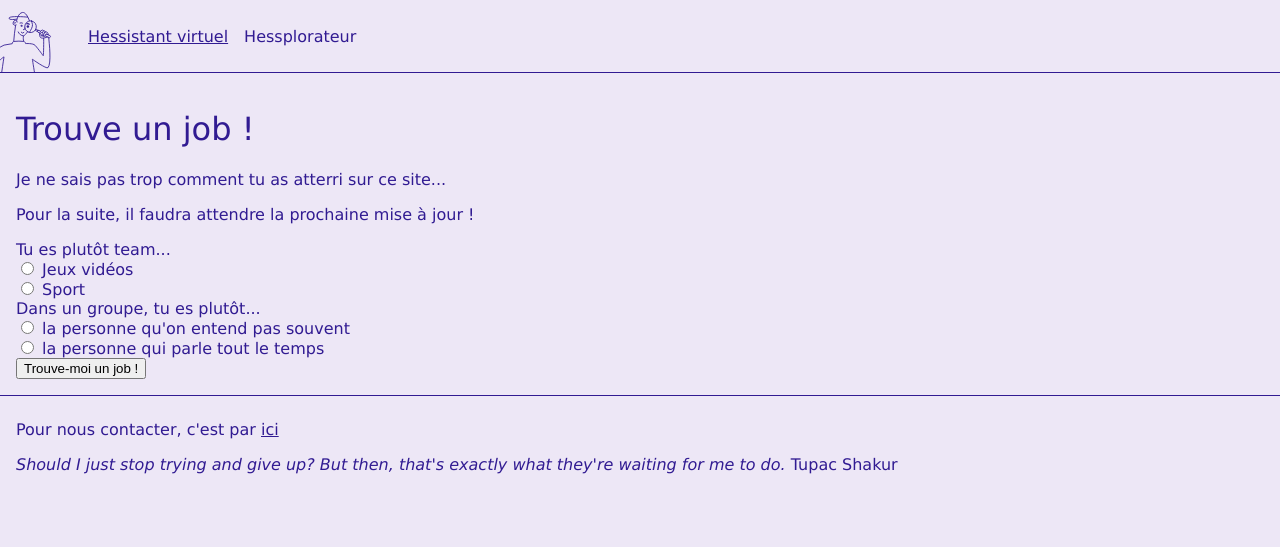
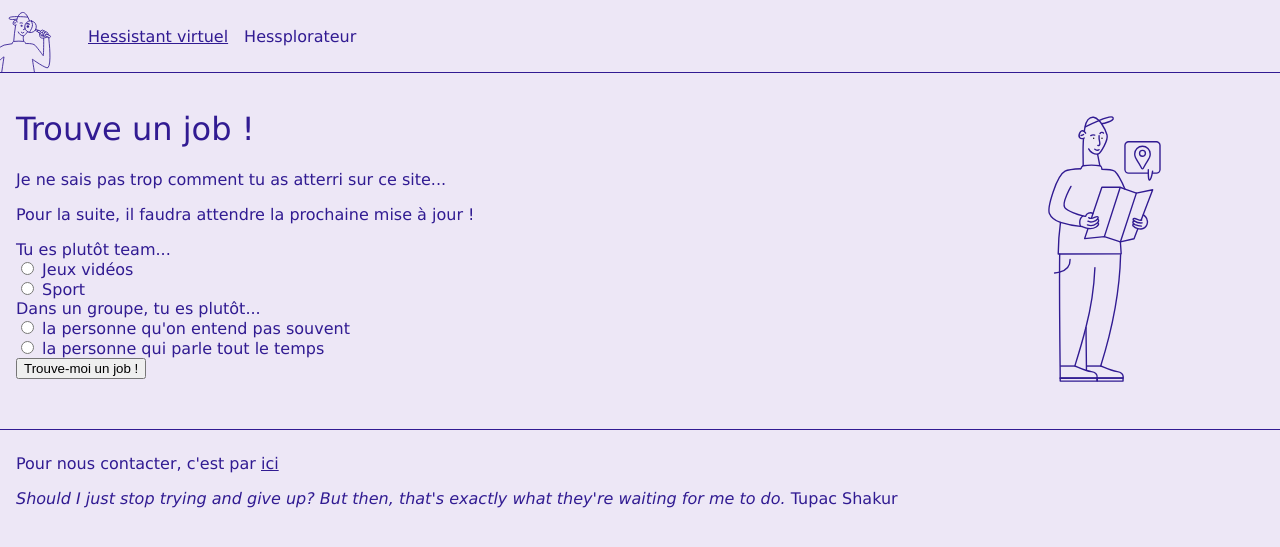
Before and after one commit to Ju4/Hessistant, a Jekyll site: the page built from index.html, in a window 1280 px wide. Shown: the top 547 px of the page. Built offline with Jekyll 4.4.1, drawn with Linux system fonts in a browser that asks for light colours.

Commit message:
Add illustration block to the default layout

```diff
--- a/404.html
+++ b/404.html
@@ -1,9 +1,9 @@
 ---
 permalink: /404.html
 title: Oops
+illustration: /assets/images/oops.svg
 ---
 
 <h1>Oops</h1>
 <p>La page demandée est introuvable.</p>
 <p><a href="/" alt="Accueil">Retourner sur la page d'accueil</a></p>
-<p><img class="illustration" src="/assets/images/oops.svg" aria-hidden="true" alt=""></p>
--- a/_layouts/default.html
+++ b/_layouts/default.html
@@ -10,8 +10,15 @@
   </head>
   <body>
     {% include navigation.html %}
-    <div class="page_content">
-      {{ content }}
+    <div class="page_container">
+      <div class="page_content">
+        {{ content }}
+      </div>
+      {% if page.illustration %}
+        <div class="illustration">
+          <img src="{{ page.illustration }}" alt="Illustration">
+        </div>
+      {% endif %}
     </div>
     {% include footer.html %}
   </body>
--- a/_sass/styles.scss
+++ b/_sass/styles.scss
@@ -44,6 +44,29 @@ nav .current {
 .logo {
   padding-top: 8px;
 }
-.page_content {
+.page_container {
+  display: flex;
+  flex-direction: row;
+  column-gap: 16px;
+  row-gap: 8px;
+}
+.page_content, .illustration {
   padding: 16px;
 }
+.page_content {
+  flex: 70%;
+}
+.illustration {
+  flex: 30%;
+  max-width: 320px;
+  margin-top: auto;
+  margin-bottom: auto;
+}
+@media (max-width: 640px) {
+  .page_container {
+    flex-direction: column;
+  }
+  .page_content, .illustration {
+    flex: auto;
+  }
+}
--- a/index.html
+++ b/index.html
@@ -1,5 +1,6 @@
 ---
 title: Trouve un job !
+illustration: /assets/images/guide.svg
 ---
 
 <h1>Trouve un job !</h1>
```
Also changed, not shown: jobs.md (+1 -0 lines), assets/images/find.svg, assets/images/guide.svg (added).
